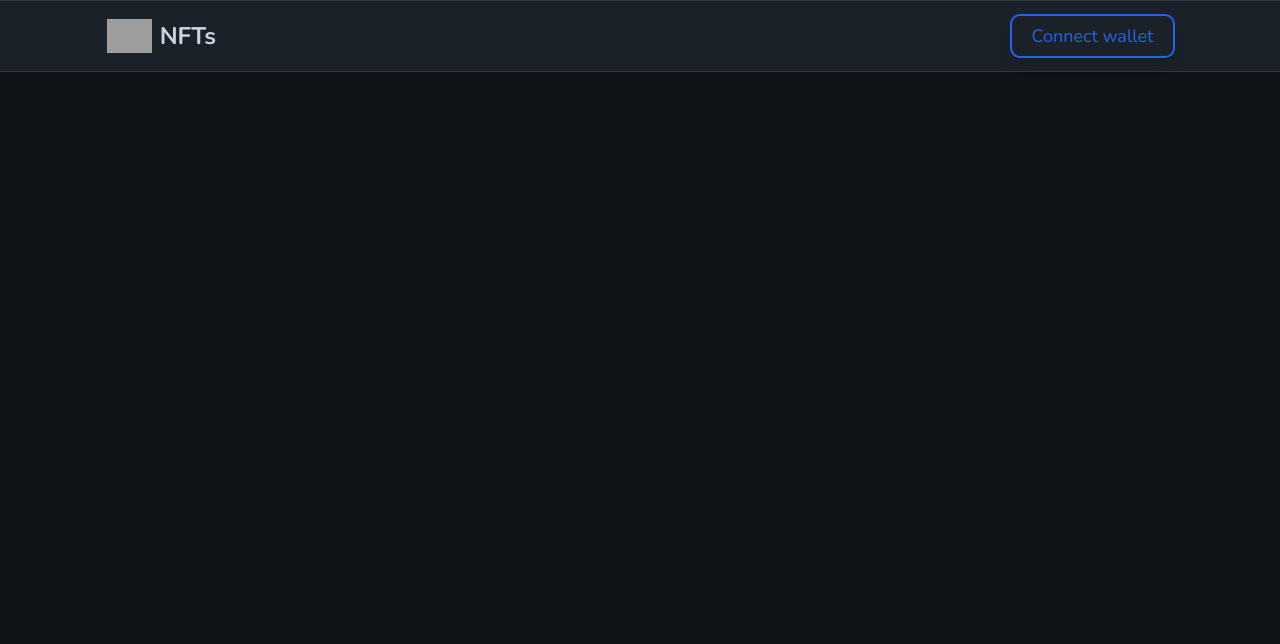
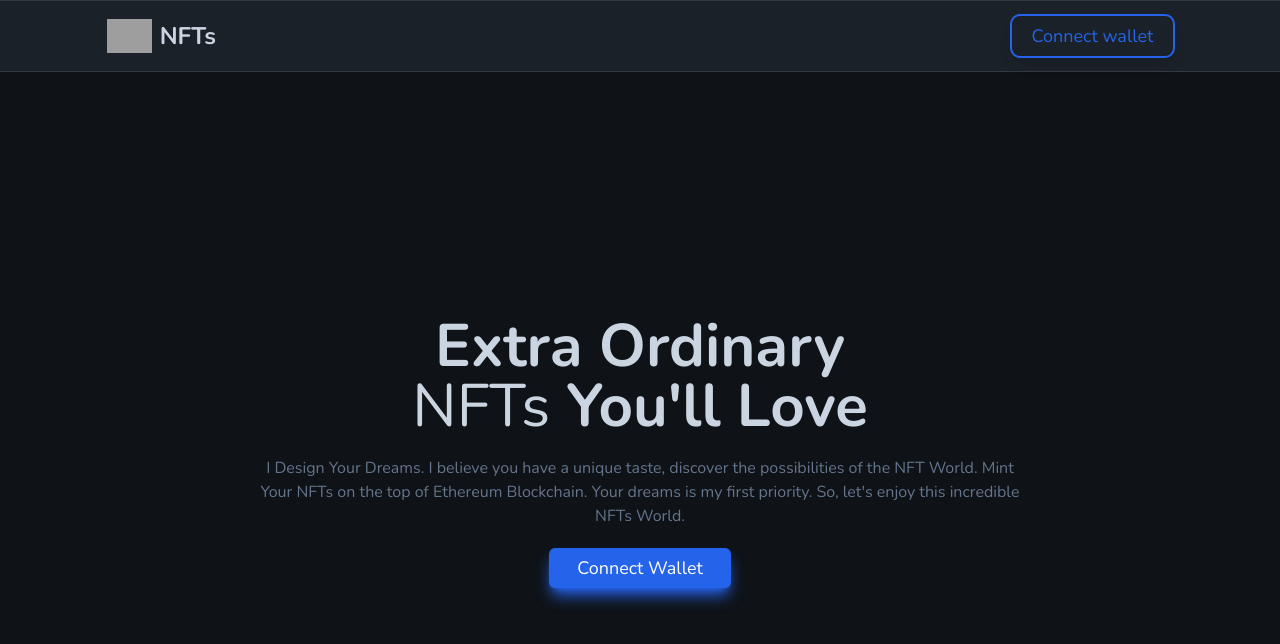
Before and after one commit to Rakibul71/ethicon-nfts-selling, a Next.js app: page / in a window 1280 px wide. Shown: the top 644 px of the page. Built offline with nearby package versions, Linux system fonts and the light colour scheme; grey boxes are pictures that could not be loaded.

Commit message:
design connect part

```diff
--- a/components/Connect.js
+++ b/components/Connect.js
@@ -1,8 +1,16 @@
 const Connect = () => {
     return (
-        <div>
-            Connect
-        </div>
+        <>
+            <div className="flex items-center justify-center h-[95vh] w-10/12 m-auto lg:w-11/12">
+                <div className="grid items-center justify-items-center text-center max-w-3xl">
+                    <h1 className="text-6xl md:text-5xl sm:text-4xl font-bold text-slate-300">Extra Ordinary</h1>
+                    <h1 className="text-6xl md:text-5xl sm:text-4xl font-bold text-slate-300"><span>NFTs</span> You&apos;ll Love</h1>
+                    <p className="text-base md:text-sm text-slate-500 my-5
+              ">I Design Your Dreams. I believe you have a unique taste, discover the possibilities of the NFT World. Mint Your NFTs on the top of Ethereum Blockchain. Your dreams is my first priority. So, let&apos;s enjoy this incredible NFTs World.</p>
+                    <button type="button" className="bg-blue-600 px-7 py-1.5 text-lg md:text-sm rounded-md shadow-lg shadow-blue-600 active:scale-90 hover:translate-y-2 transition-all">Connect Wallet</button>
+                </div>
+            </div>
+        </>
     );
 };
 
--- a/pages/index.js
+++ b/pages/index.js
@@ -1,4 +1,5 @@
 import Head from "next/head"
+import Connect from "../components/Connect"
 import Navbar from "../components/Navbar"
 
 export default function Index() {
@@ -10,6 +11,7 @@ export default function Index() {
         <meta name="viewport" content="initial-scale=1.0, width=device-width" />
       </Head>
       <Navbar />
+      <Connect />
 
     </>
   )
```
